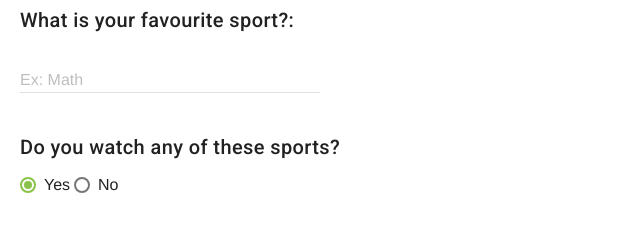
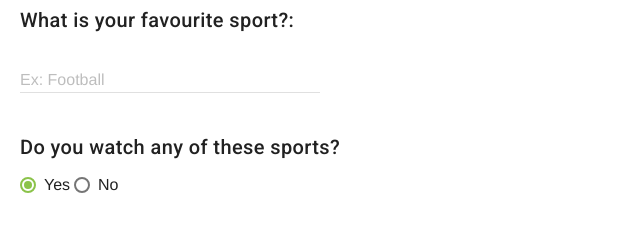
Before and after one commit to ICS2O-Programming-Rory-Mackay/Unit1-05-HTML-MDL, a plain HTML site: page index2.html in a window 1280 px wide. Shown: the part 298-530 px from the top of the page, 0-640 px from the left. Drawn offline with nearby package versions, Linux system fonts and the light colour scheme.

Commit message:
tweaked index2.html

```diff
--- a/index2.html
+++ b/index2.html
@@ -55,7 +55,7 @@
         <form action="#">
           <div class="mdl-textfield mdl-js-textfield">
             <input class="mdl-textfield__input" type="text" id="sample1">
-              <label class="mdl-textfield__label" for="sample1">Ex: Math</label>
+              <label class="mdl-textfield__label" for="sample1">Ex: Football</label>
         </div>
 				<!-- Radio button -->
 				<h5>Do you watch any of these sports?</h5>
```
